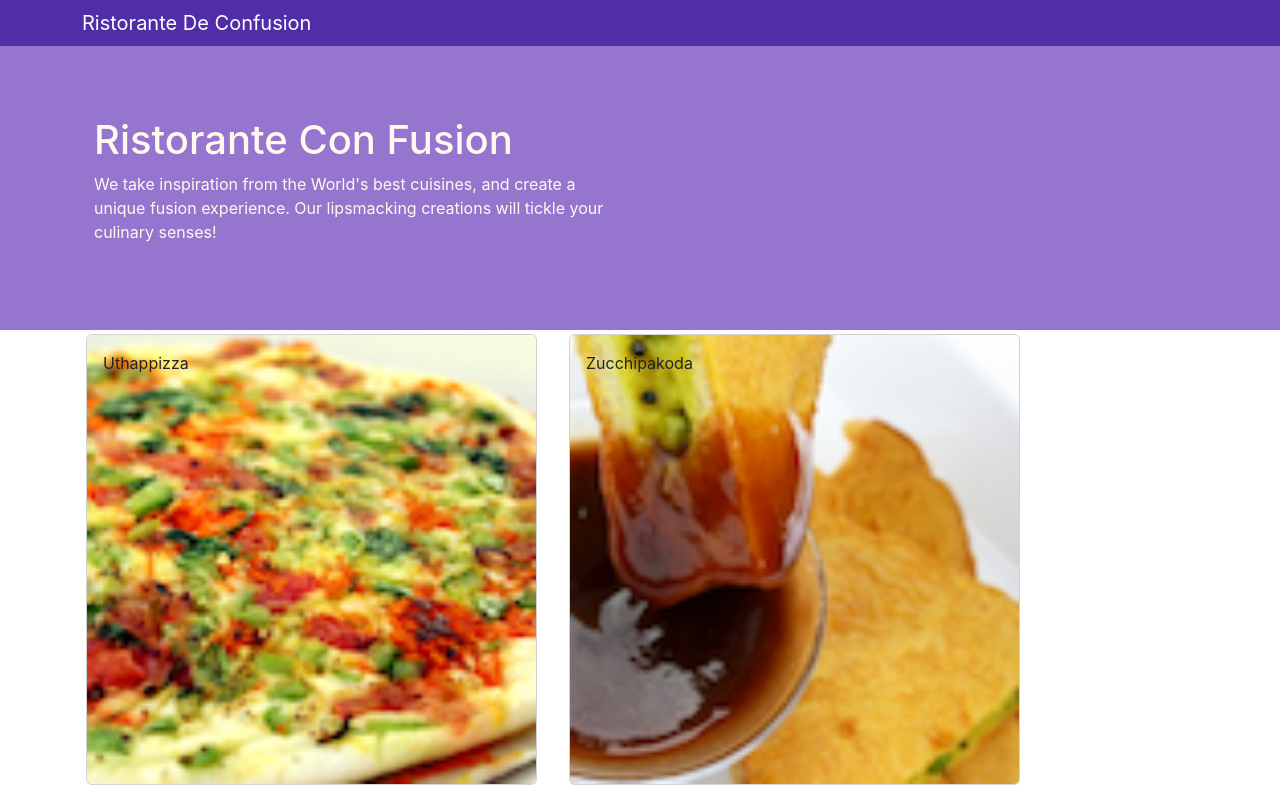
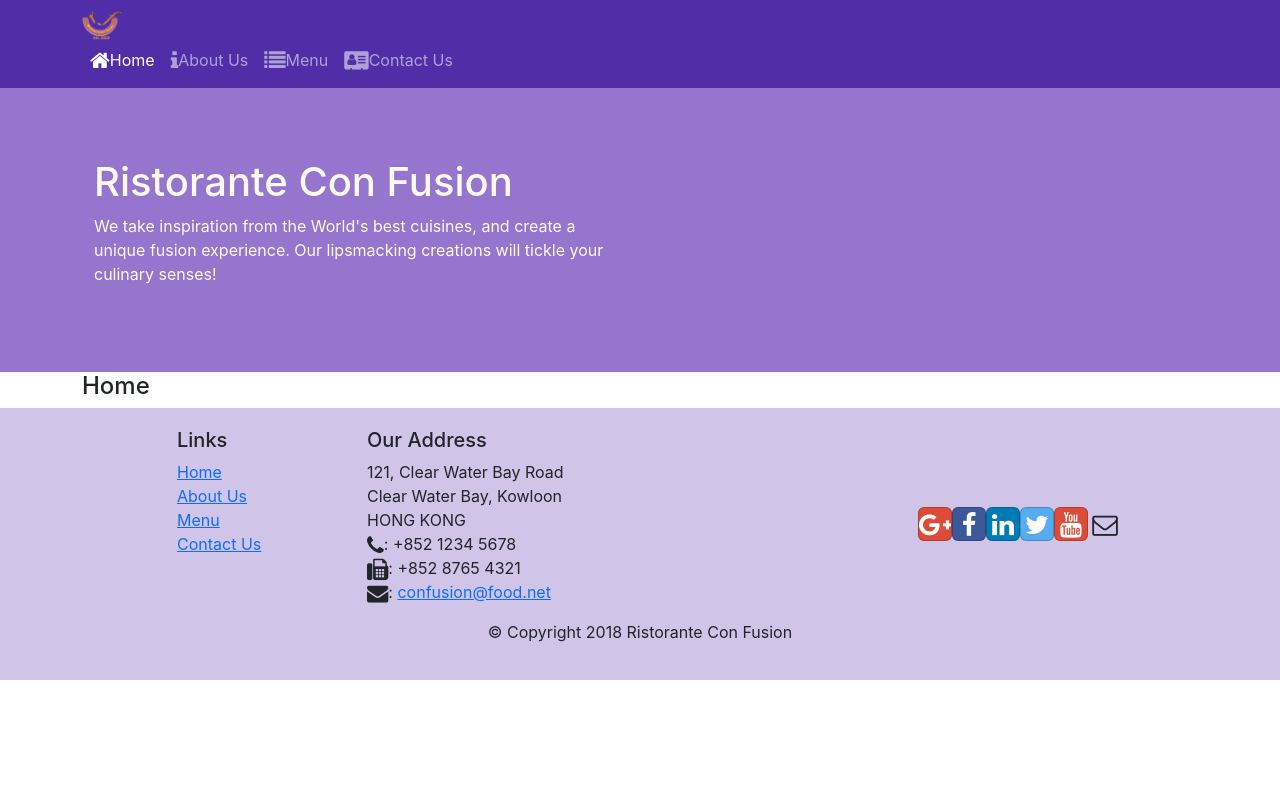
Before and after one commit to PrinceSingh19/Restaurant-React, a React (Create React App) app: page /home in a window 1280 px wide. Shown: the top 791 px of the page. Built offline with nearby package versions, Linux system fonts and the light colour scheme.

Commit message:
Used React router dom and successfully implemented the navbar

```diff
--- a/package.json
+++ b/package.json
@@ -13,6 +13,7 @@
     "font-awesome": "^4.7.0",
     "react": "^18.2.0",
     "react-dom": "^18.2.0",
+    "react-router-dom": "^6.4.2",
     "react-scripts": "^5.0.1",
     "reactstrap": "^9.1.4"
   },
--- a/src/App.js
+++ b/src/App.js
@@ -1,15 +1,14 @@
-import React, { Component } from "react";
+import React from "react";
 import Main from "./components/Main";
 import "./App.css";
+import { BrowserRouter } from "react-router-dom";
 
-class App extends Component {
-	render() {
-		return (
-			<div>
-				<Main />
-			</div>
-		);
-	}
+function App() {
+	return (
+		<BrowserRouter>
+			<Main />
+		</BrowserRouter>
+	);
 }
 
 export default App;
--- a/src/components/Footer.js
+++ b/src/components/Footer.js
@@ -1,4 +1,5 @@
 import React from "react";
+import { Link } from "react-router-dom";
 
 export default function Footer(props) {
 	return (
@@ -9,16 +10,16 @@
 						<h5>Links</h5>
 						<ul className="list-unstyled">
 							<li>
-								<a href="/">Home</a>
+								<Link to="/home">Home</Link>
 							</li>
 							<li>
-								<a href="/">About</a>
+								<Link to="/aboutus">About Us</Link>
 							</li>
 							<li>
-								<a href="/">Menu</a>
+								<Link to="/menu">Menu</Link>
 							</li>
 							<li>
-								<a href="contactus.html">Contact</a>
+								<Link to="/contactus">Contact Us</Link>
 							</li>
 						</ul>
 					</div>
--- a/src/components/Header.js
+++ b/src/components/Header.js
@@ -1,13 +1,60 @@
 import React, { Component } from "react";
-import { Navbar, NavbarBrand } from "reactstrap";
+import { Navbar, NavbarBrand, Nav, NavItem, NavbarToggler, Collapse } from "reactstrap";
+import { NavLink } from "react-router-dom";
 
 export default class Header extends Component {
+	constructor(props) {
+		super(props);
+		this.state = {
+			isNavOpen: false,
+		};
+		this.toggleNav = this.toggleNav.bind(this);
+	}
+
+	toggleNav() {
+		this.setState({
+			isNavOpen: !this.state.isNavOpen,
+		});
+	}
+
 	render() {
 		return (
 			<>
-				<Navbar dark color="jumbotron">
+				<Navbar dark color="jumbotron" expand="md">
 					<div className="container">
-						<NavbarBrand href="./">Ristorante De Confusion</NavbarBrand>
+						<NavbarToggler onClick={this.toggleNav} />
+						<NavbarBrand className="mr-auto" href="./">
+							<img
+								src="assets/images/logo.png"
+								height="30"
+								width="41"
+								alt="Ristorante Con Fusion"
+							/>
+						</NavbarBrand>
+						<Collapse isOpen={this.state.isNavOpen} navbar>
+							<Nav navbar>
+								<NavItem>
+									<NavLink className="nav-link" to="/home">
+										<span className="fa fa-home fa-lg"></span>Home
+									</NavLink>
+								</NavItem>
+								<NavItem>
+									<NavLink className="nav-link" to="/aboutus">
+										<span className="fa fa-info fa-lg"></span>About Us
+									</NavLink>
+								</NavItem>
+								<NavItem>
+									<NavLink className="nav-link" to="/menu">
+										<span className="fa fa-list fa-lg"></span>Menu
+									</NavLink>
+								</NavItem>
+								<NavItem>
+									<NavLink className="nav-link" to="/contactus">
+										<span className="fa fa-address-card fa-lg"></span>Contact Us
+									</NavLink>
+								</NavItem>
+							</Nav>
+						</Collapse>
 					</div>
 				</Navbar>
 				<div className="jumbotron">
--- /dev/null
+++ b/src/components/Home.js
@@ -0,0 +1,9 @@
+import React from "react";
+
+export default function Home(props) {
+	return (
+		<div className="container">
+			<h4>Home</h4>
+		</div>
+	);
+}
--- a/src/components/Main.js
+++ b/src/components/Main.js
@@ -1,9 +1,11 @@
 import React, { Component } from "react";
+import Home from "./Home";
 import Menu from "./Menu";
 import Header from "./Header";
 import Footer from "./Footer";
 import Dishdetail from "./Dishdetail";
 import { DISHES } from "../shared/dishes";
+import { Routes, Route, Navigate } from "react-router-dom";
 
 class Main extends Component {
 	constructor(props) {
@@ -14,18 +16,15 @@
 		};
 	}
 
-	onDishSelect(dishId) {
-		this.setState({ selectedDish: dishId });
-	}
-
 	render() {
 		return (
 			<div>
 				<Header />
-				<Menu dishes={this.state.dishes} onClick={(dishId) => this.onDishSelect(dishId)} />
-				<Dishdetail
-					dish={this.state.dishes.filter((dish) => dish.id === this.state.selectedDish)[0]}
-				/>
+				<Routes>
+					<Route path="/home" element={<Home />} />
+					<Route exact path="/menu" element={<Menu dishes={this.state.dishes} />} />
+					<Route path="/" element={<Navigate replace to="/home" />} />
+				</Routes>
 				<Footer />
 			</div>
 		);
```
Also changed, not shown: 1 other file (tests, documents, lock files or other folders).
